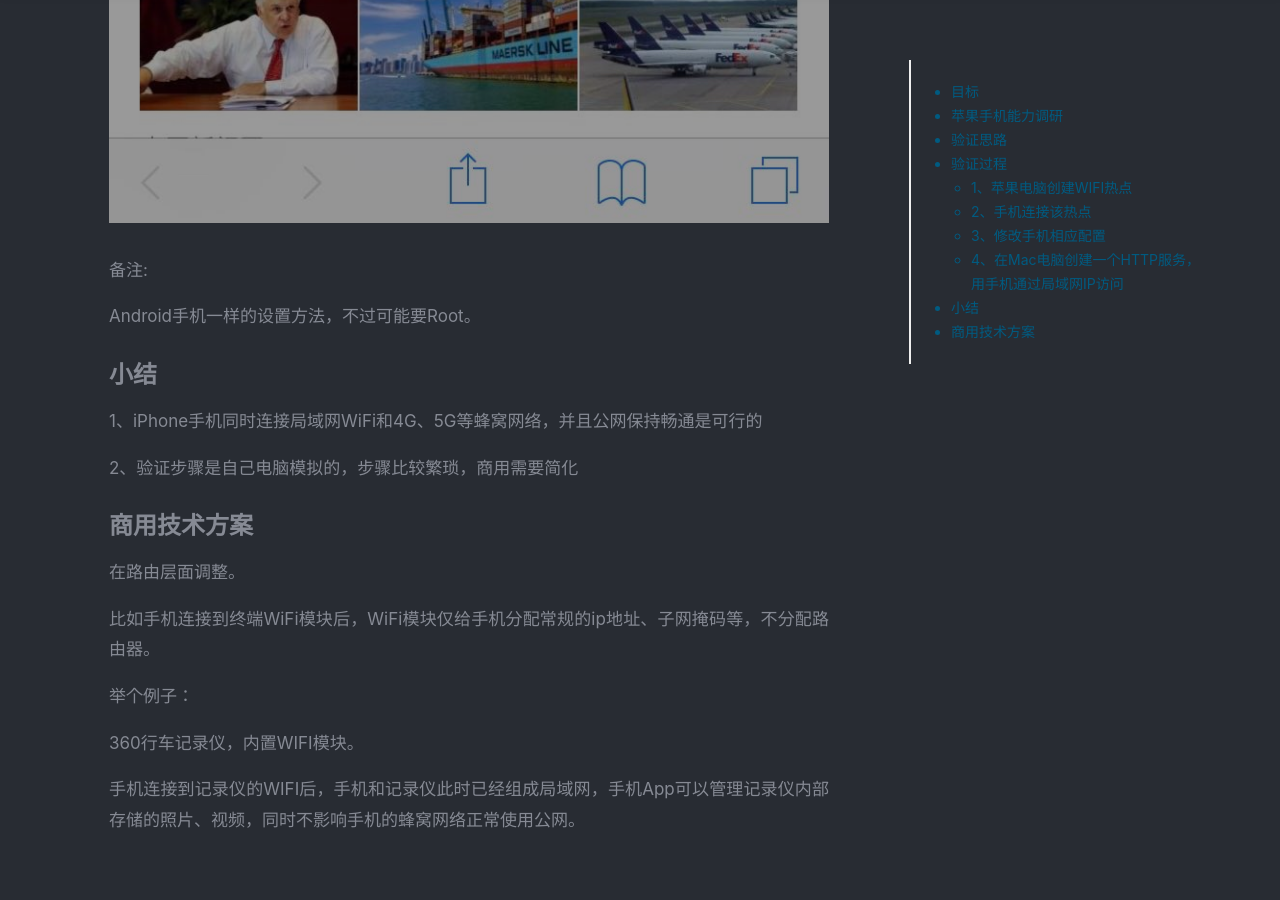
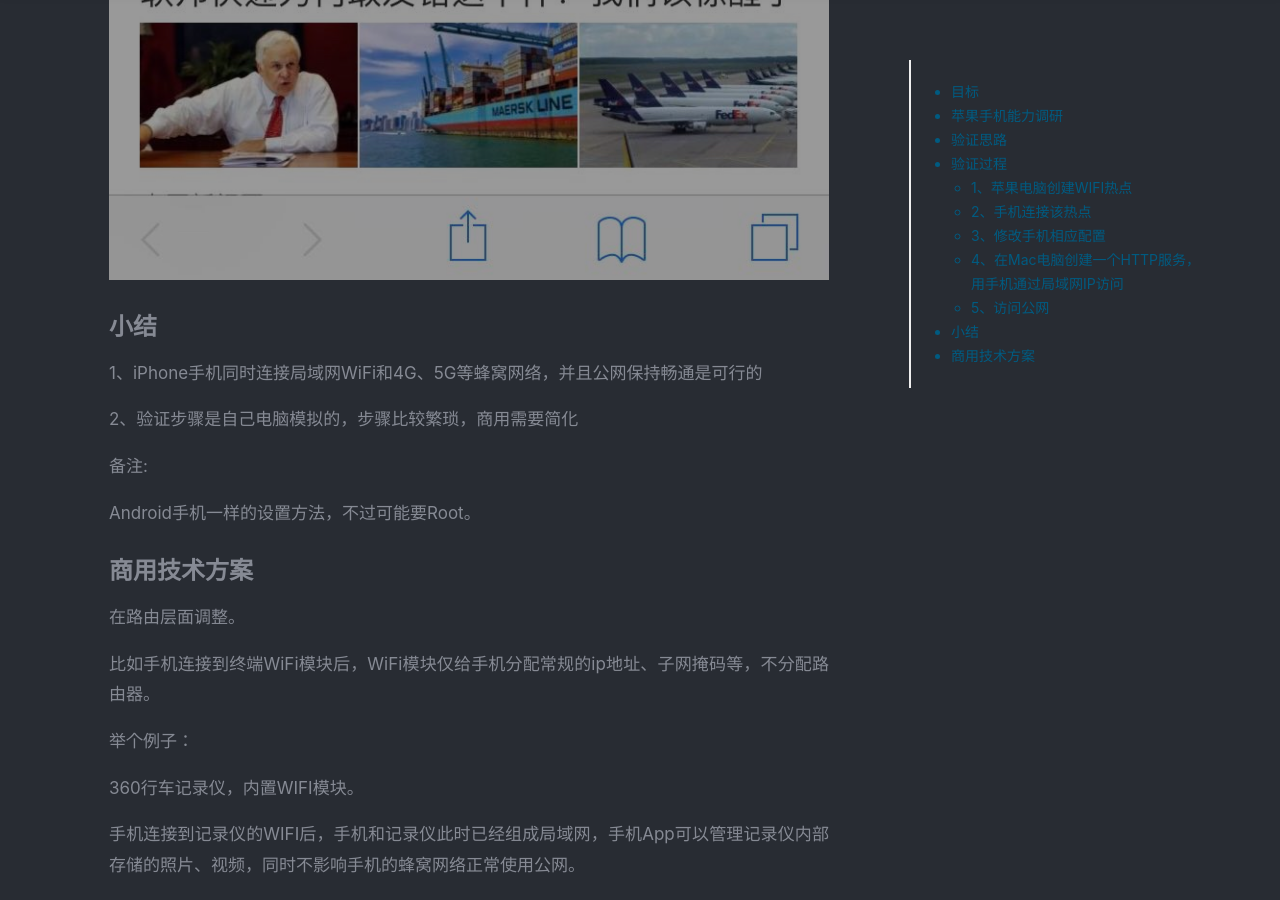
Before and after one commit to action121/action121.github.com, a Jekyll site: the page built from _posts/2019-05-29-苹果手机连接硬件提供的WIFI热点，WIFI局域网和手机4G共存方案.md, in a window 1280 px wide and 900 px high, scrolled down 6304 px. Built offline with Jekyll 4.4.1, drawn with Linux system fonts in a browser that asks for light colours; nearby versions of some CDN libraries; comment, search, counter and statistics services are not loaded; a style sheet for code colours, icons or effects is not loaded; some of the changed lines change nothing that is shown.

Commit message:
苹果手机连接硬件提供的WIFI热点，WIFI局域网和手机4G共存方案

```diff
--- a/_posts/2019-05-29-苹果手机连接硬件提供的WIFI热点，WIFI局域网和手机4G共存方案.md
+++ b/_posts/2019-05-29-苹果手机连接硬件提供的WIFI热点，WIFI局域网和手机4G共存方案.md
@@ -45,18 +45,11 @@
 
 ### 4、在Mac电脑创建一个HTTP服务，用手机通过局域网IP访问
 
-
 ![](../../../assets/img/15591064490433/15591068867015.jpg)
 
-
-
+### 5、访问公网
 
 ![](../../../assets/img/15591064490433/15591072752821.jpg)
-
-
-备注:
-
-Android手机一样的设置方法，不过可能要Root。
 
 
 ## 小结
@@ -64,6 +57,11 @@
 1、iPhone手机同时连接局域网WiFi和4G、5G等蜂窝网络，并且公网保持畅通是可行的
 
 2、验证步骤是自己电脑模拟的，步骤比较繁琐，商用需要简化
+
+
+备注:
+
+Android手机一样的设置方法，不过可能要Root。
 
 ## 商用技术方案
 
```
